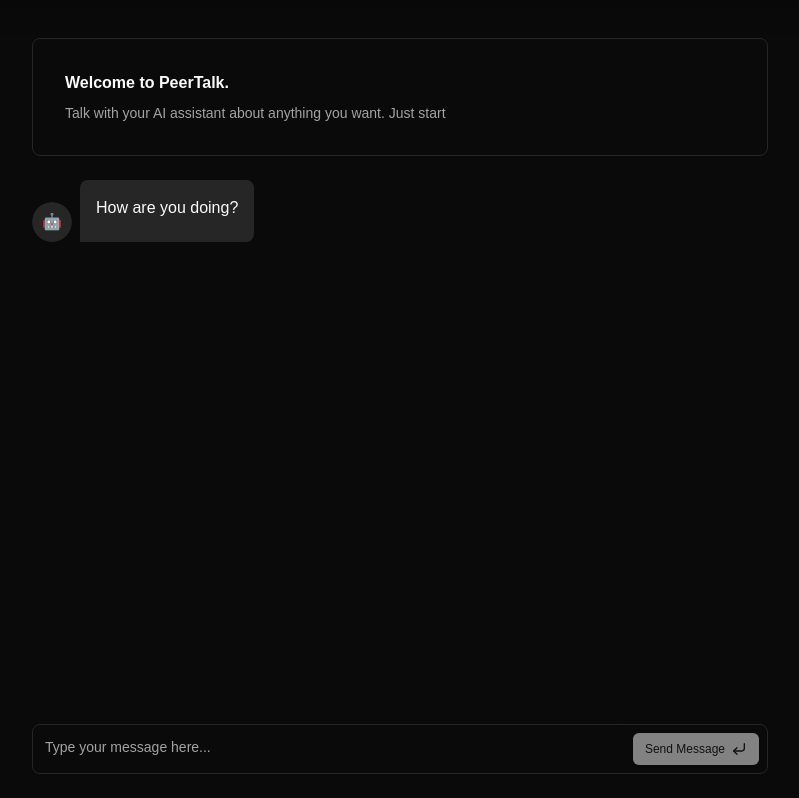
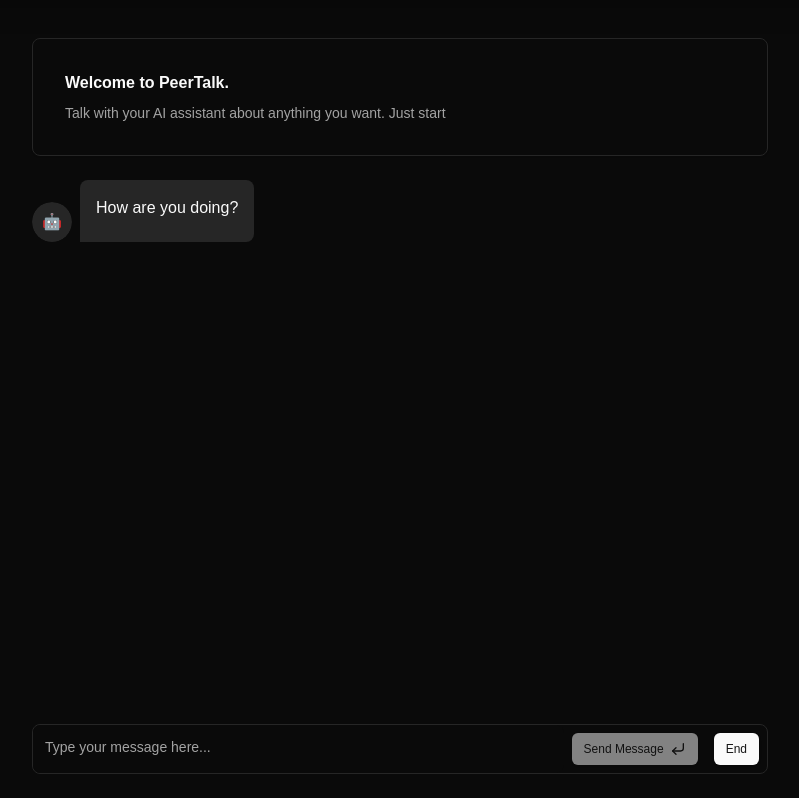
Before and after one commit to MostlyKIGuess/PeerTalk, a Next.js app in the folder frontend/: page / in a window 1280 px wide. Shown: the part 802-1600 px from the top of the page, without its empty margins (240-1039 px from the left). Built offline with nearby package versions, Linux system fonts and the light colour scheme; no server answers.

Commit message:
renamed start session api

```diff
--- a/frontend/src/components/chat.tsx
+++ b/frontend/src/components/chat.tsx
@@ -54,7 +54,7 @@ export default function Home() {
 
   // api call to /api/startsession
   useEffect(() => {
-    fetch("http://localhost:8000/api/startsession", {
+    fetch("http://localhost:8000/api/session/start", {
       method: "GET",
       headers: {
         "Content-Type": "application/json",
@@ -132,7 +132,7 @@ export default function Home() {
 
     try {
       const context = updatedMessages
-      .slice(-8)
+        .slice(-8)
         .map(
           (msg) =>
             `${msg.role === "user" ? "User" : "Assistant"}: ${msg.content}`
@@ -281,6 +281,18 @@ export default function Home() {
           >
             Send Message
             <CornerDownLeft className="size-3.5" />
+          </Button>{" "}
+          <Button
+            size="sm"
+            type="button"
+            onClick={async () => {
+              await fetch("http://localhost:8000/api/session/end", {
+                method: "GET",
+              });
+            }}
+            className="ml-2 gap-1.5 flex align-center mr-2"
+          >
+            End
           </Button>
         </form>
       </div>
```
